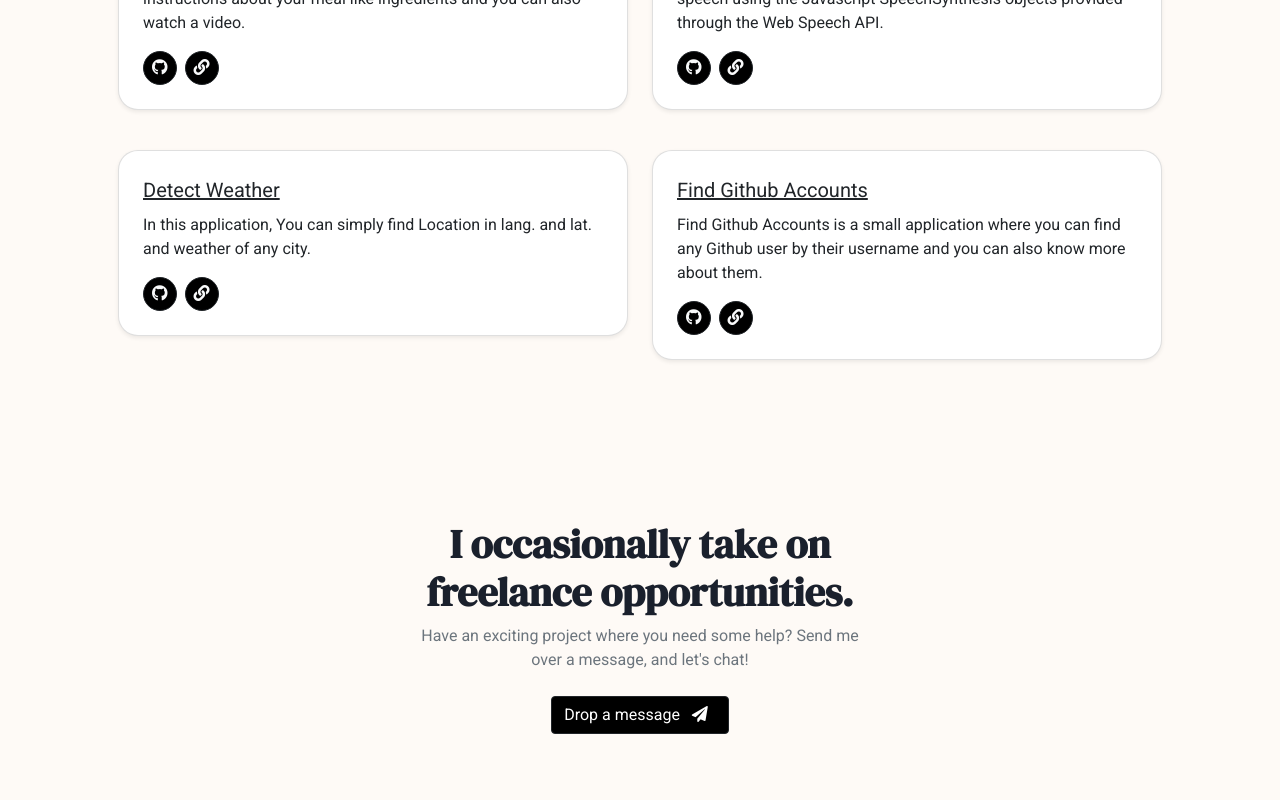
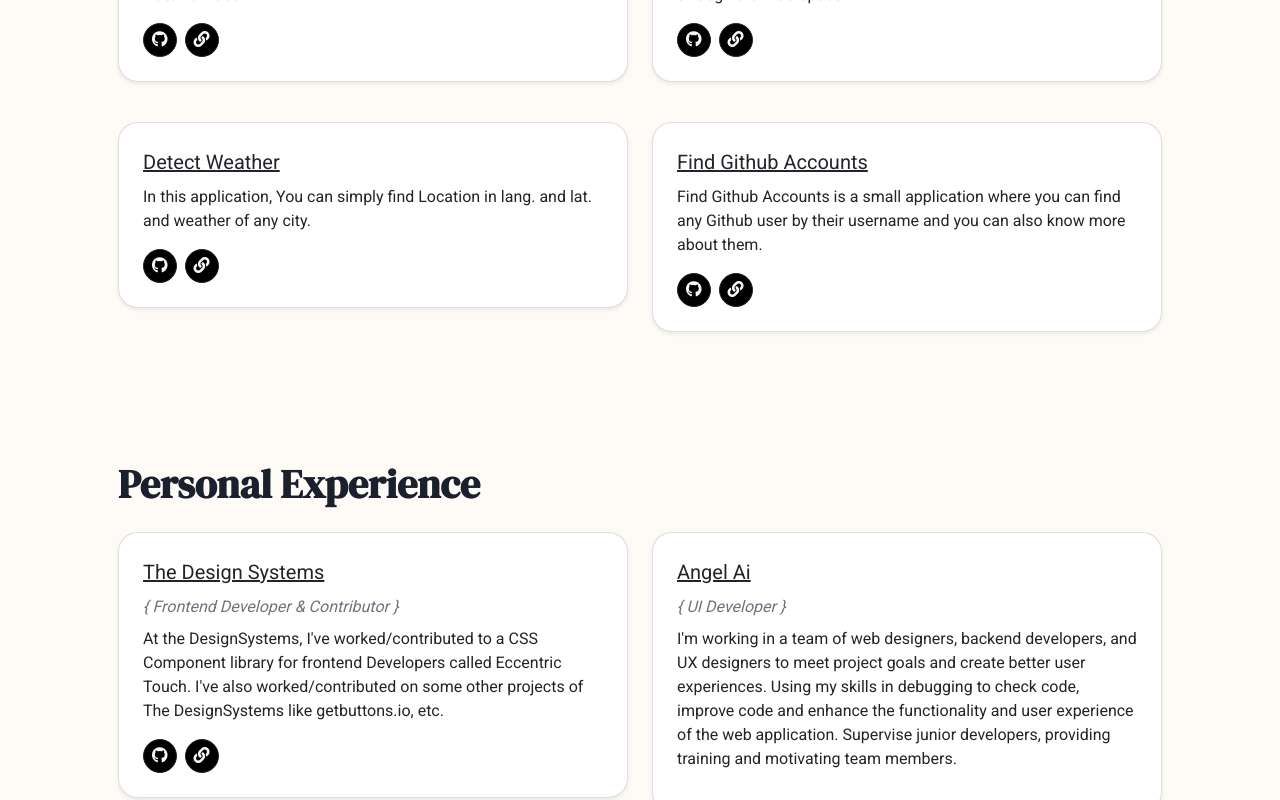
Before and after one commit to wh0sumit/portfolio, a React (Create React App) app: page /#/Projects in a window 1280 px wide. Shown: the part 976-1776 px from the top of the page. Built offline with nearby package versions, Linux system fonts and the light colour scheme.

Commit message:
Adding Experience Section

```diff
--- a/src/App.js
+++ b/src/App.js
@@ -2,26 +2,32 @@ import "./App.css";
 import { HashRouter, Switch, Route } from "react-router-dom";
 
 import Navbar from "./components/Navbar";
-import Work from "./Pages/Work";
-import Projects from "./Pages/Projects";
-import About from "./Pages/About.js";
-import Contact from "./Pages/Contact.js";
+
 import NotFound from "./Pages/NotFound";
+import React, { Suspense } from "react";
+const Hi = React.lazy(() => import("./Pages/Hi"));
+const Projects = React.lazy(() => import("./Pages/Projects"));
+const About = React.lazy(() => import("./Pages/About.js"));
+const Contact = React.lazy(() => import("./Pages/Contact.js"));
 
 function App() {
   return (
-    <div className="">
+    <React.Fragment>
       <Navbar />
       <HashRouter basename="/">
-        <Switch>
-          <Route path="/" exact component={Work} />
-          <Route path="/Contact" exact component={Contact} />
-          <Route path="/Projects" exact component={Projects} />
-          <Route path="/About" exact component={About} />
-          <Route component={NotFound} />
-        </Switch>
+        <Suspense fallback={<h1>Loading</h1>}>
+          <section>
+            <Switch>
+              <Route path="/" exact component={Hi} />
+              <Route path="/Projects" exact component={Projects} />
+              <Route path="/About" exact component={About} />
+              <Route path="/Contact" exact component={Contact} />
+              <Route component={NotFound} />
+            </Switch>
+          </section>
+        </Suspense>
       </HashRouter>
-    </div>
+    </React.Fragment>
   );
 }
 
--- a/src/Pages/ProjectCard.js
+++ b/src/Pages/ProjectCard.js
@@ -1,6 +1,38 @@
 import React from "react";
 
 function Cards(ProjectDetails) {
+  const GithubLink = () => {
+    if (ProjectDetails.GithubURL) {
+      return (
+        <>
+          <a
+            href={ProjectDetails.GithubURL}
+            target="_blank"
+            rel="noreferrer"
+            className="btn btn-dark rounded-5 px-2 py-1 "
+          >
+            <i className="fab fa-github text-light"></i>
+          </a>
+        </>
+      );
+    }
+  };
+  const ViewLink = () => {
+    if (ProjectDetails.PreviewURL) {
+      return (
+        <>
+          <a
+            href={ProjectDetails.PreviewURL}
+            target="_blank"
+            rel="noreferrer"
+            className="btn btn-dark rounded-5 px-2 py-1 mx-2 "
+          >
+            <i className="fas fa-link text-light"></i>
+          </a>
+        </>
+      );
+    }
+  };
   return (
     <>
       <div className="col">
@@ -9,24 +41,14 @@ function Cards(ProjectDetails) {
             <h5 class="card-titl text-decoration-underline">
               {ProjectDetails.ProjectTitle}
             </h5>
+            <h6 className="my-2 text-secondary fst-italic">
+              {ProjectDetails.ProjectSubTitle}
+            </h6>
             <p class="card-text">{ProjectDetails.ProjectDescription}</p>
+
             <div class="d-flex align-items-end">
-              <a
-                href={ProjectDetails.GithubURL}
-                target="_blank"
-                rel="noreferrer"
-                className="btn btn-dark rounded-5 px-2 py-1 "
-              >
-                <i className="fab fa-github text-light"></i>
-              </a>
-              <a
-                href={ProjectDetails.PreviewURL}
-                target="_blank"
-                rel="noreferrer"
-                className="btn btn-dark rounded-5 px-2 py-1 mx-2 "
-              >
-                <i className="fas fa-link text-light"></i>
-              </a>
+              {GithubLink()}
+              {ViewLink()}
             </div>
           </div>
         </div>
--- a/src/Pages/ProjectData.js
+++ b/src/Pages/ProjectData.js
@@ -1,58 +1,113 @@
 const ProjectData = {
-     "ProjectsData": [{
-          "id": 1,
-          "title": "Propack",
-          "desc": "ProPack is a solution for programmer who cannot find the right resources and projects.ProPack is the single sure source that brings amazing projects with live demo and code. ",
-          "github": "https://github.com/WH0SUMIT/propack",
-          "view": "https://propack.netlify.app/"
-
-     }, {
-          "id": 2,
-          "title": "Artistry",
-          "desc": "The artistry is dedicated to providing a platform where anyone can showcase their artwork and encouraging innovative and creative opportunities within the community.",
-          "github": "https://github.com/WH0SUMIT/Artistry"
-
-     }, {
-          "id": 3,
-          "title": "ChitChat",
-          "desc": "ChitChat is a Realtime Chat Application using PHP with MySQL & JavaScript Ajax.",
-
-     }, ]
-
-}
-const SideProjectData = {
-     "SideProjectsData": [{
-               "id": 1,
-               "title": "FoodBazzar",
-               "desc": "In this application, You can simply find your meals and see some instructions about your meal like ingredients and you can also watch a video.",
-               "github": "https://github.com/WH0SUMIT/foodbazzar",
-               "view": "https://foodbazzar.netlify.app/"
+  ProjectsData: [
+    {
+      id: 1,
+      title: "Propack",
+      desc: "ProPack is a solution for programmer who cannot find the right resources and projects.ProPack is the single sure source that brings amazing projects with live demo and code. ",
+      github: "https://github.com/WH0SUMIT/propack",
+      view: "https://propack.netlify.app/",
     },
     {
-               "id": 2,
-               "title": "Read-Out",
-               "desc": "Read Out is a web application where Text can be converted to speech using the Javascript SpeechSynthesis objects provided through the Web Speech API.",
-               "github": "https://github.com/WH0SUMIT/text-to-speech",
-               "view": "https://readout.netlify.app/"
+      id: 2,
+      title: "Artistry",
+      desc: "The artistry is dedicated to providing a platform where anyone can showcase their artwork and encouraging innovative and creative opportunities within the community.",
+      github: "https://github.com/WH0SUMIT/Artistry",
     },
     {
-               "id": 3,
-               "title": "Detect Weather",
-               "desc": "In this application, You can simply find Location in lang. and lat. and weather of any city. ",
-               "github": "https://github.com/WH0SUMIT/foodbazzar",
-               "view": "https://detect-weather.netlify.app/"
-          }, {
-               "id": 4,
-               "title": "Find Github Accounts ",
-               "desc": "Find Github Accounts is a small application where you can find any Github user by their username and you can also know more about them.",
-               "github": "https://github.com/WH0SUMIT/find-github-accounts",
-               "view": "https://find-github-accounts.netlify.app/"
-          }
+      id: 3,
+      title: "ChitChat",
+      desc: "ChitChat is a Realtime Chat Application using PHP with MySQL & JavaScript Ajax.",
+    },
+  ],
+};
+const SideProjectData = {
+  SideProjectsData: [
+    {
+      id: 1,
+      title: "FoodBazzar",
+      desc: "In this application, You can simply find your meals and see some instructions about your meal like ingredients and you can also watch a video.",
+      github: "https://github.com/WH0SUMIT/foodbazzar",
+      view: "https://foodbazzar.netlify.app/",
+    },
+    {
+      id: 2,
+      title: "Read-Out",
+      desc: "Read Out is a web application where Text can be converted to speech using the Javascript SpeechSynthesis objects provided through the Web Speech API.",
+      github: "https://github.com/WH0SUMIT/text-to-speech",
+      view: "https://readout.netlify.app/",
+    },
+    {
+      id: 3,
+      title: "Detect Weather",
+      desc: "In this application, You can simply find Location in lang. and lat. and weather of any city. ",
+      github: "https://github.com/WH0SUMIT/foodbazzar",
+      view: "https://detect-weather.netlify.app/",
+    },
+    {
+      id: 4,
+      title: "Find Github Accounts ",
+      desc: "Find Github Accounts is a small application where you can find any Github user by their username and you can also know more about them.",
+      github: "https://github.com/WH0SUMIT/find-github-accounts",
+      view: "https://find-github-accounts.netlify.app/",
+    },
+  ],
+};
 
-
-     ]
-}
+const PersonalExperienceData = {
+  PersonalExperienceData: [
+    {
+      id: 1,
+      title: "The Design Systems",
+      subtitle: "{ Frontend Developer & Contributor }",
+      desc: `At the DesignSystems, I've worked/contributed to a CSS Component library for frontend Developers called Eccentric Touch. I've also worked/contributed on some other projects of The DesignSystems like getbuttons.io, etc. `,
+      github: "https://github.com/DesignSystemsOSS",
+      view: "https://www.thedesignsystems.com/",
+    },
+    {
+      id: 2,
+      title: "Angel Ai",
+      subtitle: "{ UI Developer }",
+      desc: `I'm working in a team of web designers, backend developers, and UX designers to meet project goals and create better user experiences.
+      Using my skills in debugging to check code, improve code and enhance the functionality and user experience of the web application.
+      Supervise junior developers, providing training and motivating team members.
+       `,
+    },
+    {
+      id: 3,
+      title: "Lets Grow More",
+      subtitle: "{ Campus Ambassador & Web Development Intern }",
+      desc: `I'm working as a Campus Ambassadors & Web Development Intern, as an Intern, I learned about frontend development languages and frameworks & also created some cool projects.`,
+      view: "https://letsgrowmore.in/",
+    },
+  ],
+};
+const VolunteerExperienceData = {
+  VolunteerExperienceData: [
+    {
+      id: 1,
+      title: "Hack Nitr 3.0",
+      subtitle: "{ Mentor}",
+    },
+    {
+      id: 2,
+      title: "Lets Grow More - LGM'soc",
+      subtitle: "{ Mentor }",
+    },
+    {
+      id: 3,
+      title: "DevIncept",
+      subtitle: "{ Project Admin }",
+    },
+    {
+      id: 4,
+      title: "Hack The Mountain",
+      subtitle: "{ Volunteer }",
+    },
+  ],
+};
 export {
   ProjectData,
   SideProjectData,
+  PersonalExperienceData,
+  VolunteerExperienceData,
 };
--- a/src/Pages/Projects.js
+++ b/src/Pages/Projects.js
@@ -1,12 +1,23 @@
 import React from "react";
 import { useState } from "react";
-import { ProjectData, SideProjectData } from "./ProjectData";
+import {
+  ProjectData,
+  SideProjectData,
+  PersonalExperienceData,
+  VolunteerExperienceData,
+} from "./ProjectData";
 import Footer from "../components/Footer";
 import ProjectCard from "./ProjectCard";
 
 export default function Projects() {
   const [projectsData] = useState(ProjectData.ProjectsData);
   const [sideprojectsData] = useState(SideProjectData.SideProjectsData);
+  const [personalExperienceData] = useState(
+    PersonalExperienceData.PersonalExperienceData
+  );
+  const [volunteerExperienceData] = useState(
+    VolunteerExperienceData.VolunteerExperienceData
+  );
   return (
     <>
       <div className="container col-xxl-9 px-lg-5 px-2 py-5 my-lg-2 mt-3 mb-5">
@@ -38,6 +49,34 @@ export default function Projects() {
           ))}
         </div>
       </div>
+      <div className="container col-xxl-9 px-lg-5 px-2 py-5 my-lg-2 mt-3 mb-5">
+        <h1 className="head my-3 fw-bold">Personal Experience</h1>
+        <div class="row row-cols-1 row-cols-md-2 g-4">
+          {personalExperienceData.map((projects, index) => (
+            <ProjectCard
+              ProjectId={projects.id}
+              ProjectTitle={projects.title}
+              ProjectSubTitle={projects.subtitle}
+              ProjectDescription={projects.desc}
+              GithubURL={projects.github}
+              PreviewURL={projects.view}
+            ></ProjectCard>
+          ))}
+        </div>
+      </div>
+
+      <div className="container col-xxl-9 px-lg-5 px-2 py-5 my-lg-2 mt-3 mb-5">
+        <h1 className="head my-3 fw-bold">Volunteer Experience</h1>
+        <div class="row row-cols-1 row-cols-md-2 g-4">
+          {volunteerExperienceData.map((projects, index) => (
+            <ProjectCard
+              ProjectId={projects.id}
+              ProjectTitle={projects.title}
+              ProjectSubTitle={projects.subtitle}
+            ></ProjectCard>
+          ))}
+        </div>
+      </div>
       <Footer
         title="I occasionally take on freelance opportunities."
         desc="  Have an exciting project where you need some help? Send me over a
```
Also changed, not shown: src/Pages/About.js (+9 -9 lines), src/components/Navbar.js (+8 -2 lines), src/Pages/Hi.js (renamed from src/Pages/Work.js), src/assets/hand.gif (added). Lines whose indentation alone changed are shown as unchanged.
